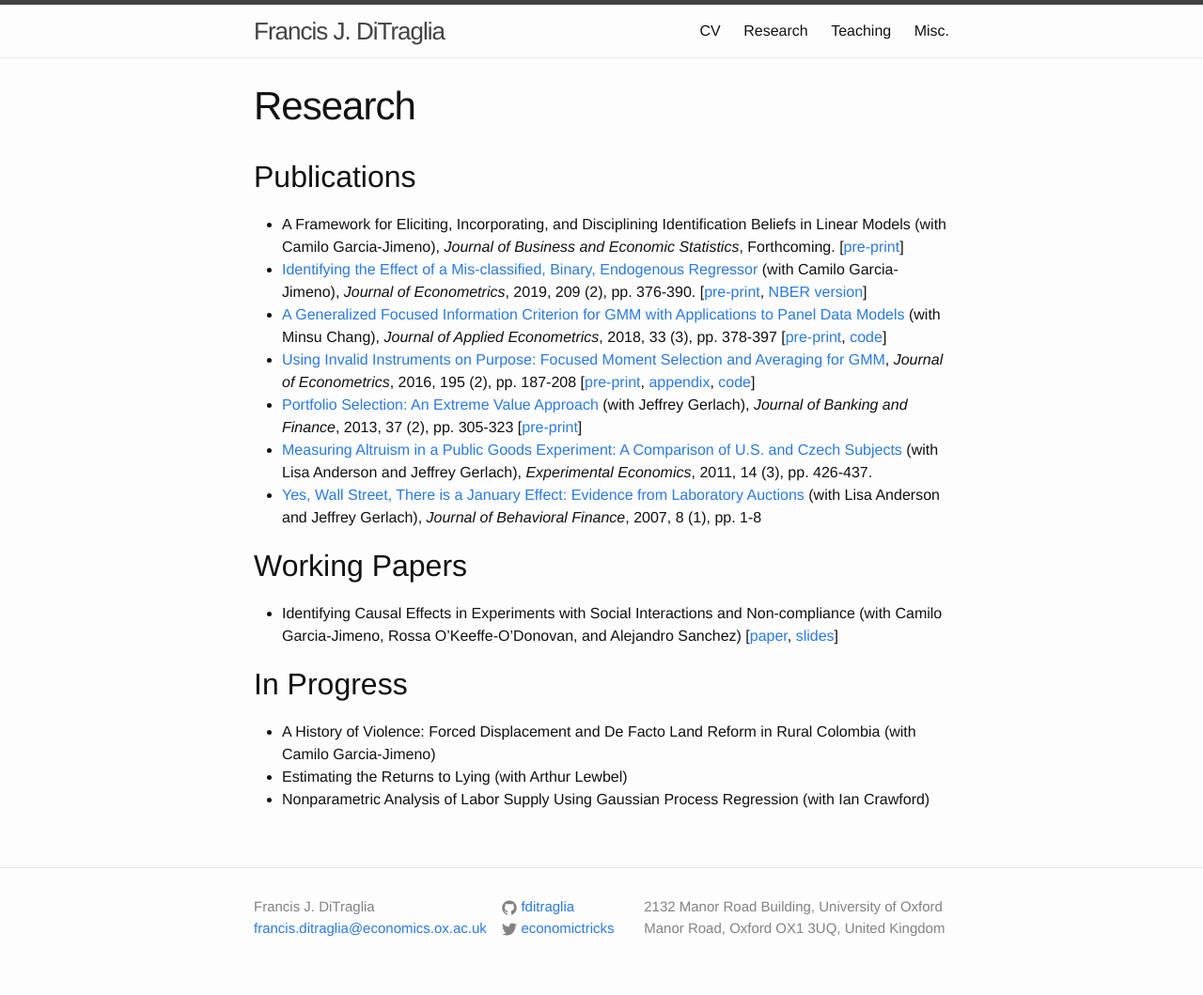
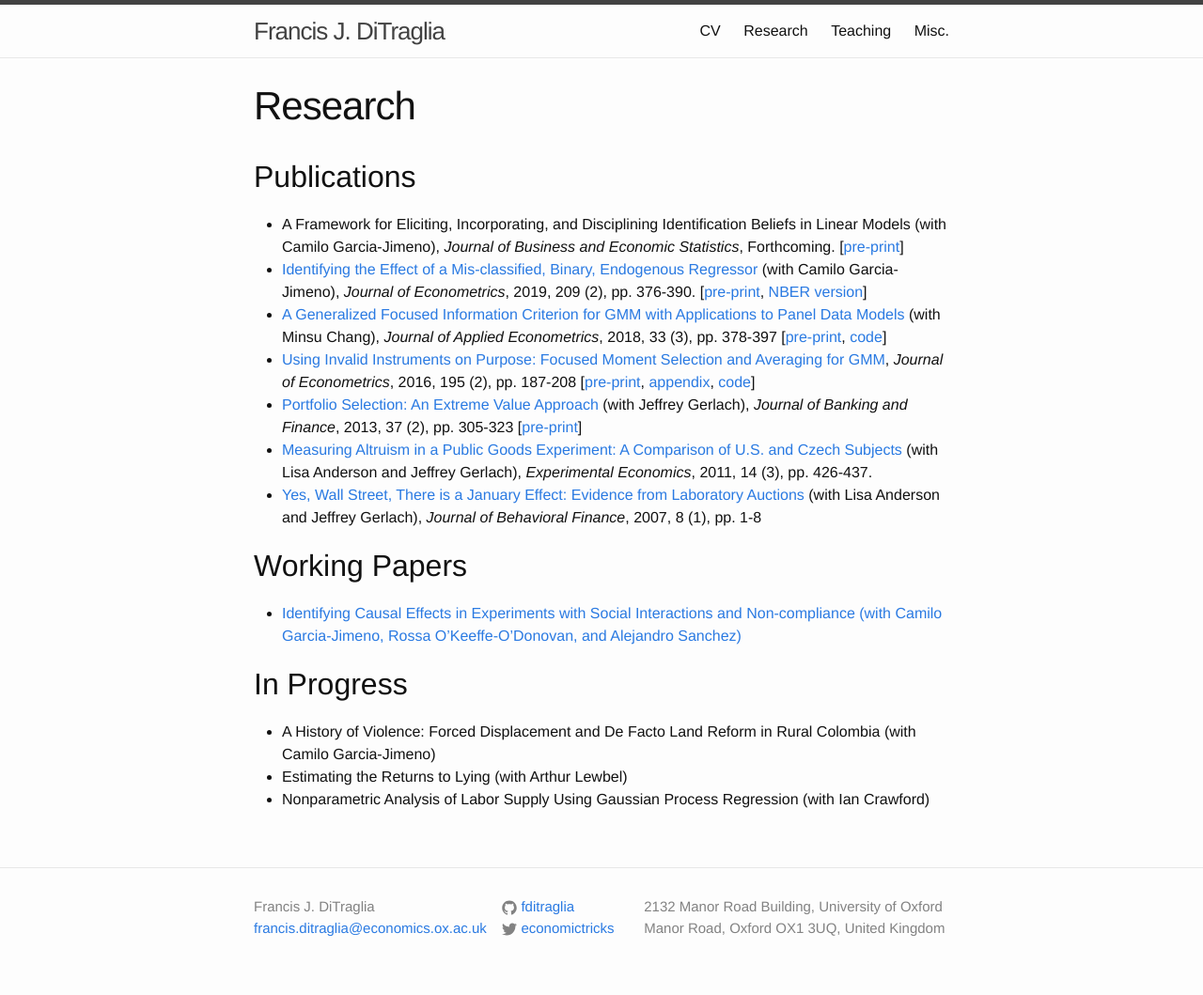
Before and after one commit to fditraglia/fditraglia.github.io, a Jekyll site: the page built from research.md, in a window 1280 px wide. Shown: the whole page at 94% size. Built offline with Jekyll 4.4.1, drawn with Linux system fonts in a browser that asks for light colours.

Commit message:
add link to updated spillovers paper

```diff
--- a/research.md
+++ b/research.md
@@ -17,7 +17,7 @@
 - [Yes, Wall Street, There is a January Effect: Evidence from Laboratory Auctions](http://www.tandfonline.com/doi/abs/10.1080/15427560709337012) (with Lisa Anderson and Jeffrey Gerlach), *Journal of Behavioral Finance*, 2007, 8 (1), pp. 1-8
 
 ## Working Papers
-- Identifying Causal Effects in Experiments with Social Interactions and Non-compliance (with Camilo Garcia-Jimeno, Rossa O'Keeffe-O'Donovan, and Alejandro Sanchez) [[paper](http://arxiv.org/abs/2011.07051), [slides](./pdf/spillovers-slides.pdf)]
+- [Identifying Causal Effects in Experiments with Social Interactions and Non-compliance (with Camilo Garcia-Jimeno, Rossa O'Keeffe-O'Donovan, and Alejandro Sanchez)](https://ditraglia.com/pdf/spillovers-paper.pdf)
 
 ## In Progress
 - A History of Violence: Forced Displacement and De Facto Land Reform in Rural Colombia (with Camilo Garcia-Jimeno)
```
